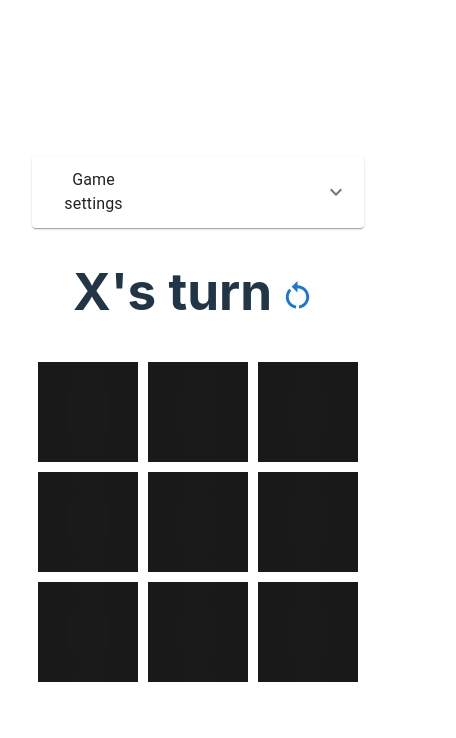
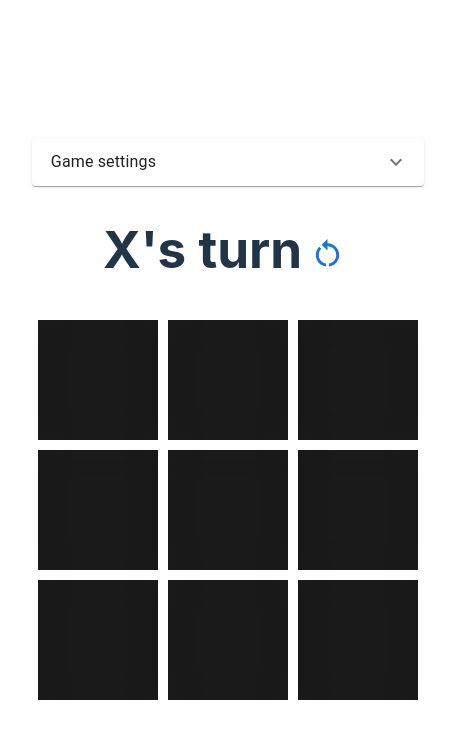
Before and after one commit to alijdens/three-tac-toe, a React (Vite) app in the folder ui/: page / in a window 390 px wide. Shown: the top 738 px of the page, 456 px wide, since content can reach past the window. Built offline with nearby package versions, Linux system fonts and the light colour scheme.

Commit message:
Make grid slightly larger on mobile

```diff
--- a/ui/src/Game.css
+++ b/ui/src/Game.css
@@ -16,8 +16,8 @@
 
 @media (max-width: 767px) {
     .square {
-        width: 100px;
-        height: 100px;
+        width: 120px;
+        height: 120px;
     }
 }
 
```
